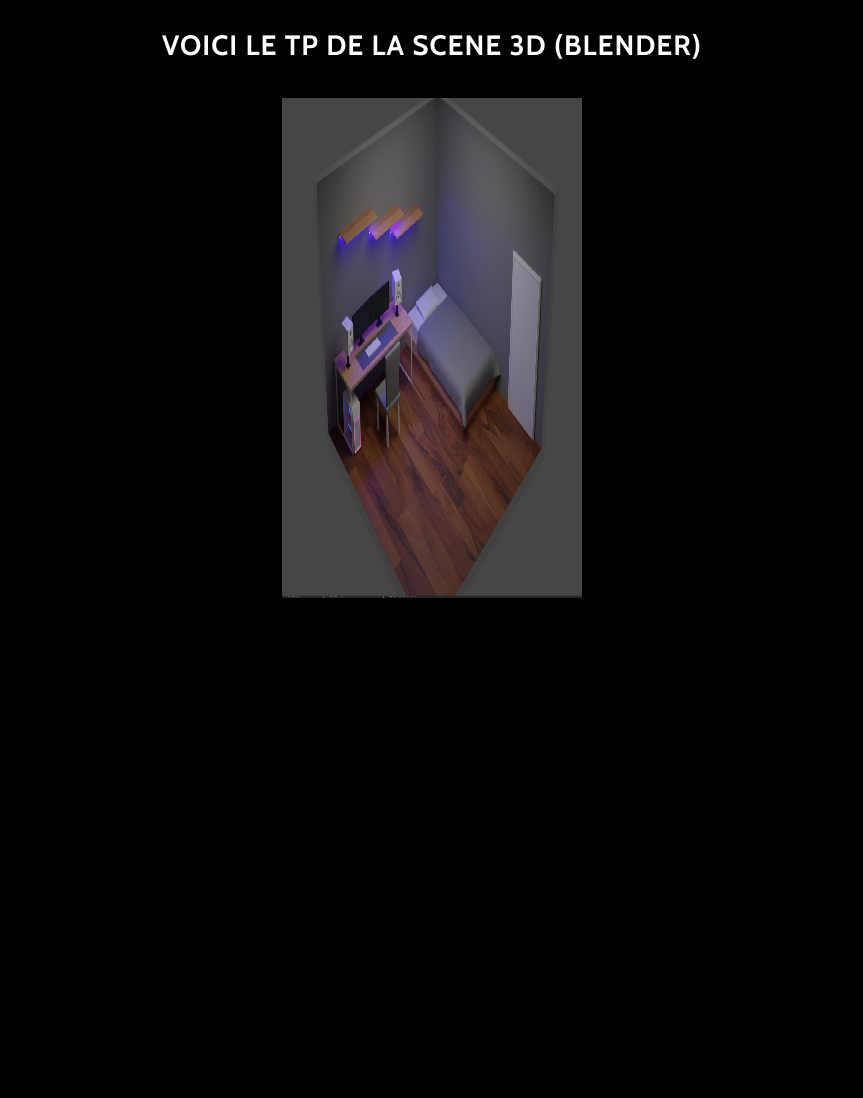
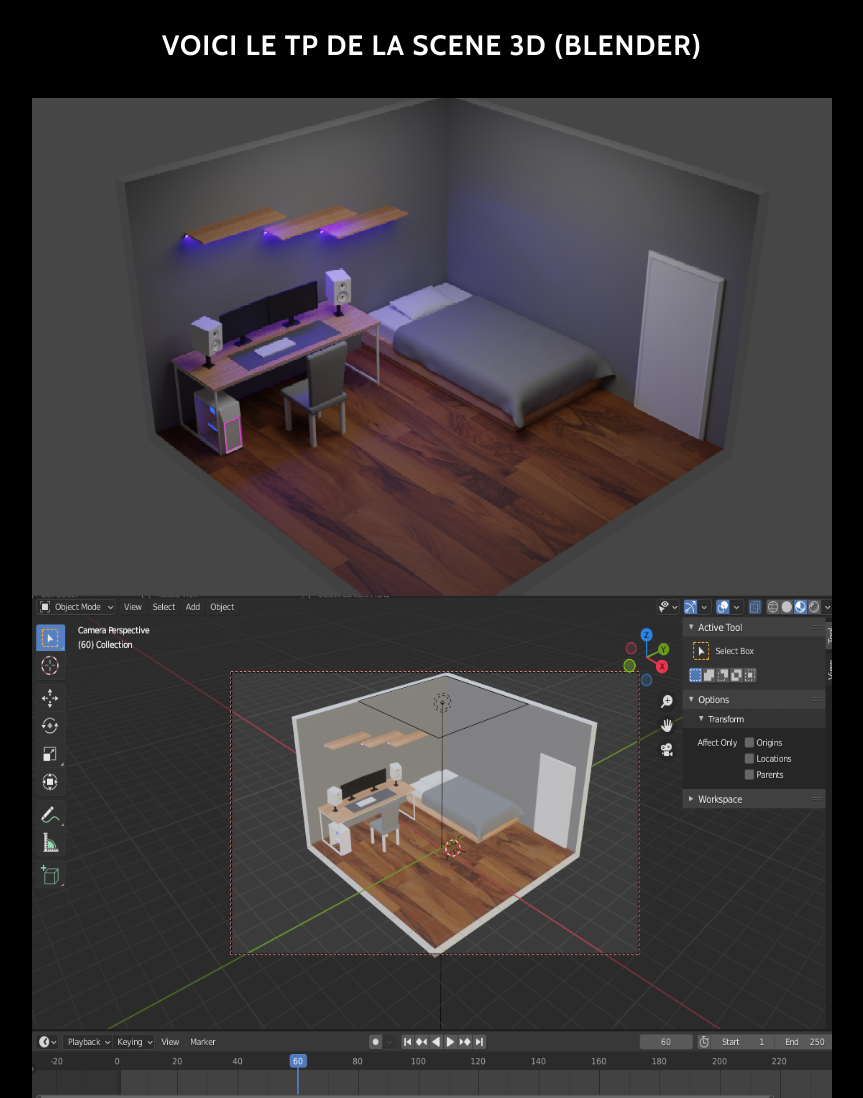
Before and after one commit to BlilitaSoundous/soundousblilita.github.io, a plain HTML site: page index.html in a window 1280 px wide. Shown: the part 1771-2869 px from the top of the page, without its empty margins (208-1071 px from the left). Before the commit the page ends 2400 px from the top, so only its background shows below. Drawn offline with nearby package versions, Linux system fonts and the light colour scheme.

Commit message:
Update index.html

```diff
--- a/index.html
+++ b/index.html
@@ -64,7 +64,8 @@ avatars.
     </section>
 	<section class="text-center content-section" id="tps" style="height:800px">
 	<h3>Voici le tp de la scene 3D (Blender)</h3>
-	<img src="assets/img/Capture.PNG" style="height:500px;width:300px">
+	<img src="assets/img/Capture.PNG" style="height:500px;width:800px"><br>
+	<img src="assets/img/Capture2.PNG" style="height:500px;width:800px">
 	</section>
     <div class="map-clean"></div>
     <script src="assets/js/jquery.min.js"></script>
```
